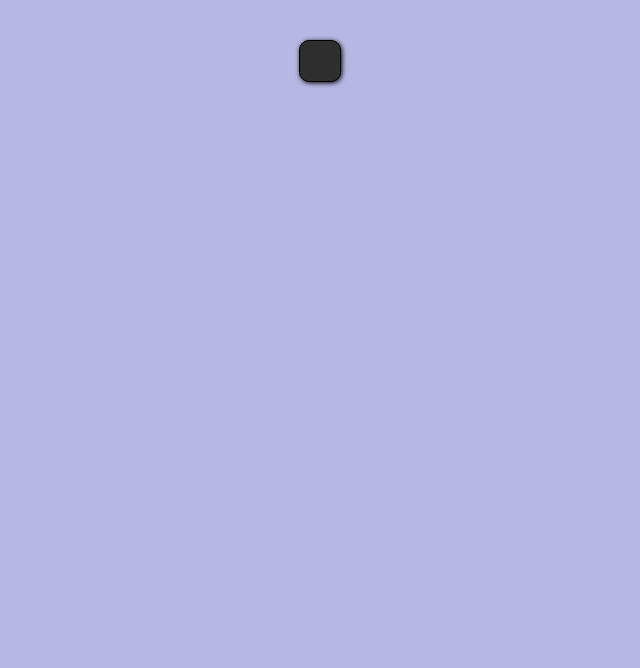
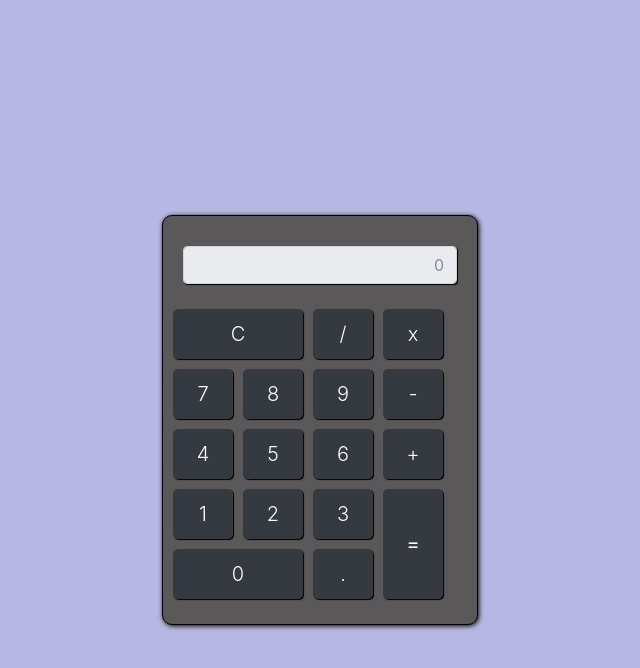
Before and after one commit to pdrLCarvalho/Calculator-JS, a plain HTML site: page index.html in a window 1280 px wide. Shown: the whole page, without its empty margins (320-960 px from the left). Drawn offline with nearby package versions, Linux system fonts and the light colour scheme.

Commit message:
Finishing the calculator layout

```diff
--- a/index.html
+++ b/index.html
@@ -14,7 +14,42 @@
         <div class="container">
             <div class="row">
                 <div class="col d-flex justify-content-center">
-                    <div class="calculadora"></div>
+                    <div class="calculadora">
+                        <input id="resultado" type="text" class="form-control resultado" placeholder="0" disabled="disabled" />
+
+                        <div class="row">
+                            <button onclick="calcular('acao','c')" type="button" class="btn btn-dark btn-lg clear font-weight-light">C</button>
+                            <button onclick="calcular('acao','/')" type="button" class="btn btn-dark btn-lg font-weight-light">/</button>
+                            <button onclick="calcular('acao','*')" type="button" class="btn btn-dark btn-lg font-weight-light">x</button>
+                        </div>
+
+                        <div class="row">
+                            <button onclick="calcular('valor','7')" type="button" class="btn btn-dark btn-lg font-weight-light">7</button>
+                            <button onclick="calcular('valor','8')" type="button" class="btn btn-dark btn-lg font-weight-light">8</button>
+                            <button onclick="calcular('valor','9')" type="button" class="btn btn-dark btn-lg font-weight-light">9</button>
+                            <button onclick="calcular('acao','-')" type="button" class="btn btn-dark btn-lg font-weight-light">-</button>
+                        </div>
+
+                        <div class="row">
+                            <button onclick="calcular('valor','4')" type="button" class="btn btn-dark btn-lg font-weight-light">4</button>
+                            <button onclick="calcular('valor','5')" type="button" class="btn btn-dark btn-lg font-weight-light">5</button>
+                            <button onclick="calcular('valor','6')" type="button" class="btn btn-dark btn-lg font-weight-light">6</button>
+                            <button onclick="calcular('acao','+')" type="button" class="btn btn-dark btn-lg font-weight-light">+</button>
+                        </div>
+
+                        <div class="row">
+                            <button onclick="calcular('valor','1')" type="button" class="btn btn-dark btn-lg font-weight-light">1</button>
+                            <button onclick="calcular('valor','2')" type="button" class="btn btn-dark btn-lg font-weight-light">2</button>
+                            <button onclick="calcular('valor','3')" type="button" class="btn btn-dark btn-lg font-weight-light">3</button>
+                            <button onclick="calcular('acao','=')" type="button" class="btn btn-dark btn-lg enter">=</button>
+                        </div>
+
+                        <div class="row" style="margin-top: -60px">
+                            <button onclick="calcular('valor','0')" type="button" class="btn btn-dark zero btn-lg font-weight-light">0</button>
+                            <button onclick="calcular('acao','.')" type="button" class="btn btn-dark btn-lg font-weight-light">.</button>
+                        </div>
+
+                    </div>
                 </div>
             </div>
         </div>
--- a/style.css
+++ b/style.css
@@ -2,13 +2,44 @@
     background-color: rgb(183, 183, 227);
     width: 100vw;
     height: 100vh;
+    display: flex;
+    align-items: center;
+    justify-content: center;
 }
 
 .calculadora{
     margin-top: 40px;
-    border: solid 1px #000;
+    border: solid 1px #000000;
     padding: 20px;
-    background-color: #2E2E2E;
+    background-color: #5a5858;
     border-radius: 10px;
     box-shadow: 1px 1px 5px #000;
 }
+
+.btn{
+    width: 60px;
+    height: 50px;
+    margin: 5px;
+    box-shadow: 1px 1px 1px #000;
+}
+
+.clear{
+    width: 130px;
+}
+
+.enter{
+    height: 110px;
+}
+
+.zero{
+    width: 130px;
+}
+
+.resultado{
+    text-align: right;
+    font-size: 20px;
+    margin-top: 10px;
+    margin-bottom: 20px;
+    border: solid 1px #000;
+    box-shadow: 1px 1px 1px #000;
+}
```
